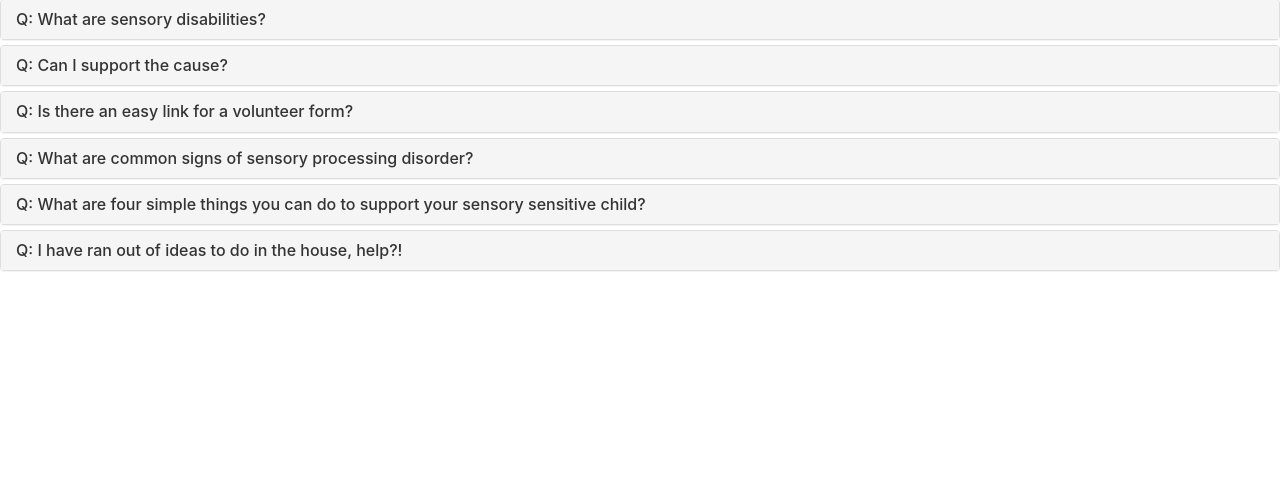
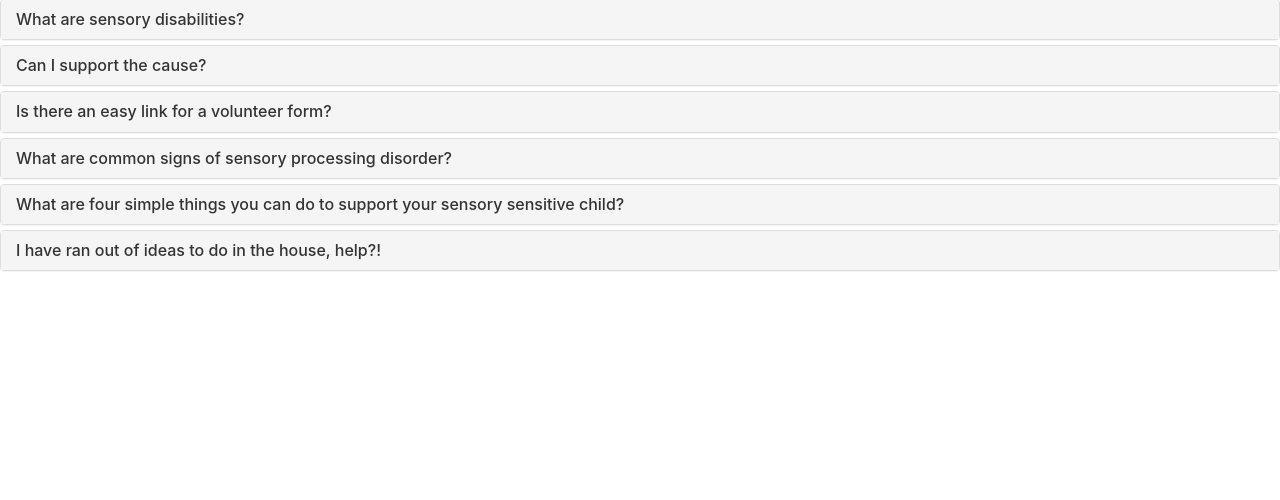
Before and after one commit to glasgow18/team-14, a Django app: template artlink/templates/faq.html in a window 1280 px wide. Shown: the part 191-691 px from the top of the page. Run offline with Django 3.2, Linux system fonts and the light colour scheme; the template is opened without the code that fills it, so the values that code supplies are empty; some libraries are stand-ins or nearby versions.

Commit message:
#TheBigCodeCleanUp

```diff
--- a/artlink/templates/about.html
+++ b/artlink/templates/about.html
@@ -8,6 +8,7 @@
 
     <div id="about-us" class="clear">
 <br><br><br><br>
+ <!--Artlink Logo-->
 <img src="http://www.westspace.org.uk/wp-content/uploads/2014/08/Artlink-logo.jpg" alt="Smiley face" class="center" style="width:300px;height:100px;">
         <h2>About Us</h2>
 <br>
--- a/artlink/templates/browse.html
+++ b/artlink/templates/browse.html
@@ -4,7 +4,7 @@
 {% block title %}explore{% endblock %}
 
 {% block body_block %}
-
+  <!-- Browse input -->
 <div class="container">
   <div class="row">
     <form class="form-inline" id="body-search-form" action="{% url 'browse' %}" method="GET">
@@ -18,7 +18,7 @@
       </div>
     </form>
   </div>
-
+  <!-- If found, returns result -->
   {% if found %}
   <div class="row">
     <p>Your search for <b>{{ query_string }}</b> returned the following results: </p>
@@ -35,10 +35,12 @@
   </div>
   {% endif %}
 
+
   {% if query_string %}
   {% if not found %}
   <p>No results found for <b>{{ query_string }}</b>.</p>
 
+  <!-- Add an activity related to query -->
   <div class="row">
     <div class="col-3">
       <p> Feel free to <a href="{% url 'add' %}" alt="link to submit activity form">add an activity</a> related to {{ query_string }}!</p>
--- a/artlink/templates/faq.html
+++ b/artlink/templates/faq.html
@@ -9,7 +9,9 @@
 <link rel="stylesheet" href="https://maxcdn.bootstrapcdn.com/bootstrap/3.3.7/css/bootstrap.min.css">
 <script src="https://ajax.googleapis.com/ajax/libs/jquery/1.12.4/jquery.min.js"></script>
 <script src="https://maxcdn.bootstrapcdn.com/bootstrap/3.3.9/js/bootstrap.min.js"></script>
+
 <!-- Include the above in your HEAD tag ---------->
+
 <br><br><br><br>
 <div id="container1">
   <img src="http://www.westspace.org.uk/wp-content/uploads/2014/08/Artlink-logo.jpg" alt="Smiley face" class="center" style="width:300px;height:100px;">
@@ -18,7 +20,7 @@
       <div class="panel-heading accordion-toggle question-toggle collapsed" data-toggle="collapse"
       data-parent="#faqAccordion" data-target="#question0">
       <h4 class="panel-title">
-                    <a href="#" class="ing">Q: What are sensory disabilities?</a>
+        <a href="#" class="ing">What are sensory disabilities?</a>
       </h4>
     </div>
     <div id="question0" class="panel-collapse collapse" style="height: 0px;">
@@ -40,7 +42,7 @@
     <div class="panel-heading accordion-toggle collapsed question-toggle" data-toggle="collapse"
     data-parent="#faqAccordion" data-target="#question1">
     <h4 class="panel-title">
-                    <a class="ing">Q: Can I support the cause?</a>
+      <a class="ing">Can I support the cause?</a>
     </h4>
 
   </div>
@@ -54,7 +56,7 @@
   <div class="panel-heading accordion-toggle collapsed question-toggle" data-toggle="collapse"
   data-parent="#faqAccordion" data-target="#question2">
   <h4 class="panel-title">
-                    <a class="ing">Q: Is there an easy link for a volunteer form?</a>
+    <a class="ing">Is there an easy link for a volunteer form?</a>
   </h4>
 
 </div>
@@ -68,7 +70,7 @@
   <div class="panel-heading accordion-toggle collapsed question-toggle" data-toggle="collapse"
   data-parent="#faqAccordion" data-target="#question3">
   <h4 class="panel-title">
-                    <a class="ing">Q: What are common signs of sensory processing disorder? </a>
+    <a class="ing">What are common signs of sensory processing disorder? </a>
   </h4>
 </div>
 <div id="question3" class="panel-collapse collapse" style="height: 0px;">
@@ -92,7 +94,7 @@
   <div class="panel-heading accordion-toggle collapsed question-toggle" data-toggle="collapse"
   data-parent="#faqAccordion" data-target="#question4">
   <h4 class="panel-title">
-                    <a class="ing">Q: What are four simple things you can do to support your sensory sensitive child? </a>
+    <a class="ing">What are four simple things you can do to support your sensory sensitive child? </a>
   </h4>
 
 </div>
@@ -115,7 +117,7 @@
   <div class="panel-heading accordion-toggle collapsed question-toggle" data-toggle="collapse"
   data-parent="#faqAccordion" data-target="#question5">
   <h4 class="panel-title">
-                    <a class="ing">Q: I have ran out of ideas to do in the house, help?! </a>
+    <a class="ing">I have ran out of ideas to do in the house, help?! </a>
   </h4>
 
 </div>
--- a/artlink/templates/index.html
+++ b/artlink/templates/index.html
@@ -3,12 +3,14 @@
 
 {% block css_block %}
 <!-- TODO remove hardcoded static URL -->
+<!-- Background image in homepage -->
 <style>
 body {
   background: url("/static/images/background_op.png") no-repeat;
   background-size: cover;
 }
 </style>
+
 {% endblock %}
 
 {% block title %}{% endblock %}
@@ -28,7 +30,7 @@ body {
 
   </div>
 
-
+  <!-- 5 Sense Images -->
   <div class="container-fluid">
     <div class="row col-10">
       <div class="col-5">
@@ -57,7 +59,7 @@ body {
       </div>
     </div>
   </div>
-
+  <!-- Bottom Navigator with social media buttons -->
 </div>
 <div class="bottomnav">
   <div class="socialmedia">
```
Also changed, not shown: artlink/artlink/views.py (+15 -9 lines), artlink/static/styles/styles.css (+13 -3 lines), artlink/templates/base.html (+5 -3 lines). Lines whose indentation alone changed are shown as unchanged.
